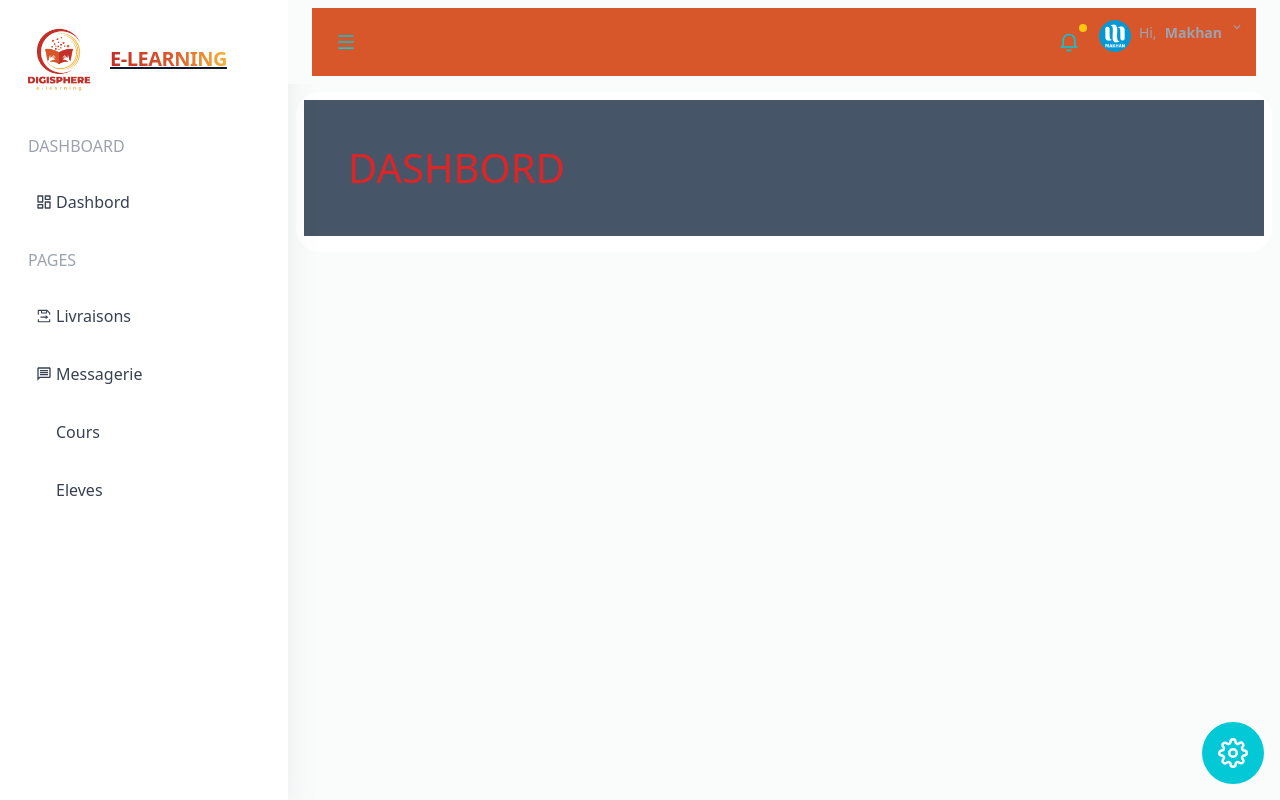
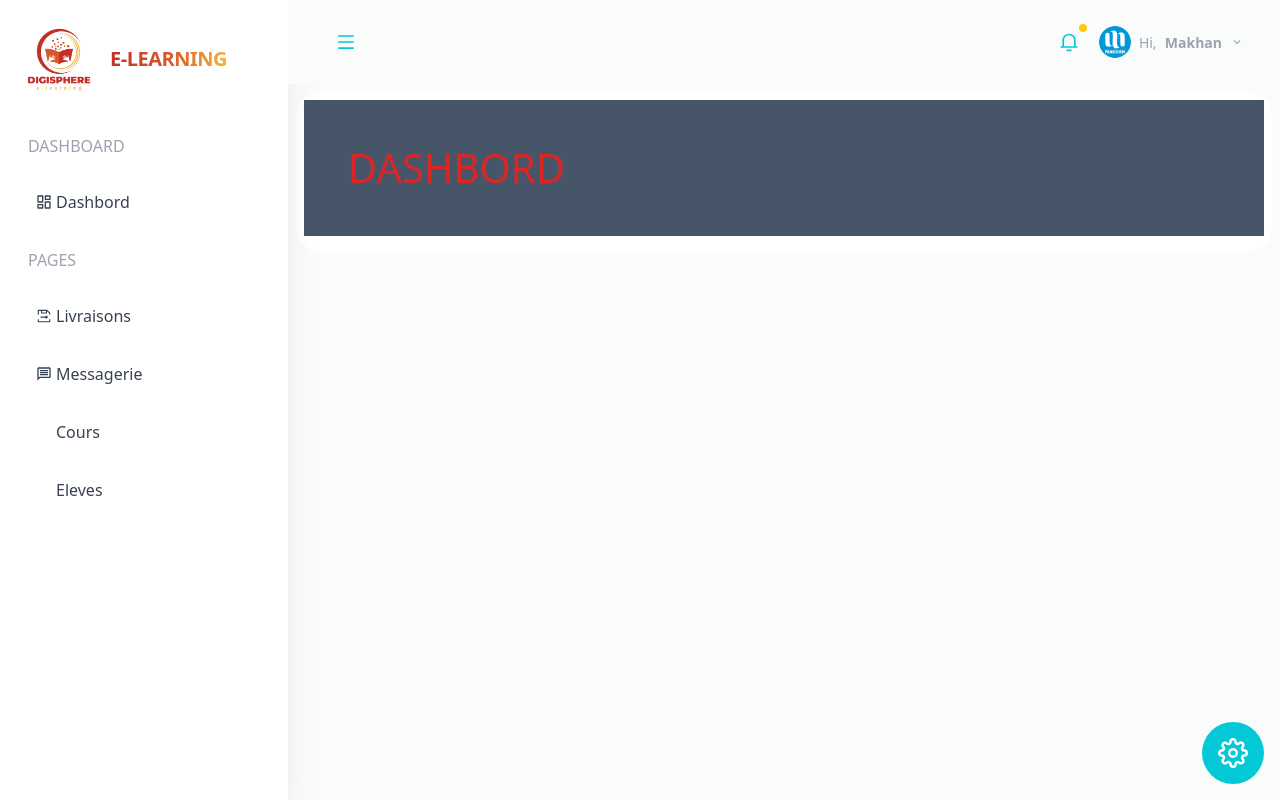
Before and after one commit to yerrymina1195/Tache21, a React (Create React App) app: page / in a window 1280 px wide. Built offline with nearby package versions, Linux system fonts and the light colour scheme; some icons are missing.

Commit message:
les 2 marches

```diff
--- a/src/components/Navbar.jsx
+++ b/src/components/Navbar.jsx
@@ -50,14 +50,14 @@ const Navbar = () => {
   const handleActiveMenu = () => setActiveMenu(!activeMenu);
 
   return (
-    <div className="flex bg-backsecond justify-between p-2 md:ml-6 md:mr-6 relative w-100">
+    <div className="flex justify-between  p-2 md:ml-6 md:mr-6 relative w-full">
 
       <NavButton title="Menu" customFunc={handleActiveMenu} color={currentColor} icon={<AiOutlineMenu />} />
       <div className="flex">
         <NavButton title="Notification" dotColor="rgb(254, 201, 15)" customFunc={() => handleClick('notification')} color={currentColor} icon={<RiNotification3Line />} />
 
           <div
-            className="flex  gap-2 cursor-pointer p-1 hover:bg-light-gray rounded-lg"
+            className="flex align-items-center gap-2 cursor-pointer p-1 hover:bg-light-gray rounded-lg"
             onClick={() => handleClick('userProfil')}
           >
             <img
@@ -66,8 +66,8 @@ const Navbar = () => {
               alt="user-profile"
             />
             <p className='mb-0 '>
-              <span className="text-gray-400 text-14">Hi,</span>{' '}
-              <span className="text-gray-400 font-bold ml-1 text-14">
+              <span className="text-gray-400 mb-0  text-14">Hi,</span>{' '}
+              <span className="text-gray-400 mb-0  font-bold ml-1 text-14">
                 Makhan
               </span>
             </p>
--- a/src/components/Sidebar.jsx
+++ b/src/components/Sidebar.jsx
@@ -20,7 +20,7 @@ const Sidebar = () => {
       {activeMenu && (
         <>
         <div className='flex justify-between items-center'>
-        <Link to="/" onClick={handleCloseSideBar} className="items-center gap-3 ml-3 mt-4 flex text-xl font-extrabold tracking-tight dark:text-white text-slate-900">
+        <Link to="/" onClick={handleCloseSideBar} className="items-center gap-3 ml-3 mt-4 flex text-xl font-extrabold tracking-tight text-decoration-none dark:text-white text-slate-900">
         <img src={logo} alt="" srcset="" className='w-[70px] h-auto' /> <span className='rest'>  e-learning</span>
             </Link>
             <button
```
